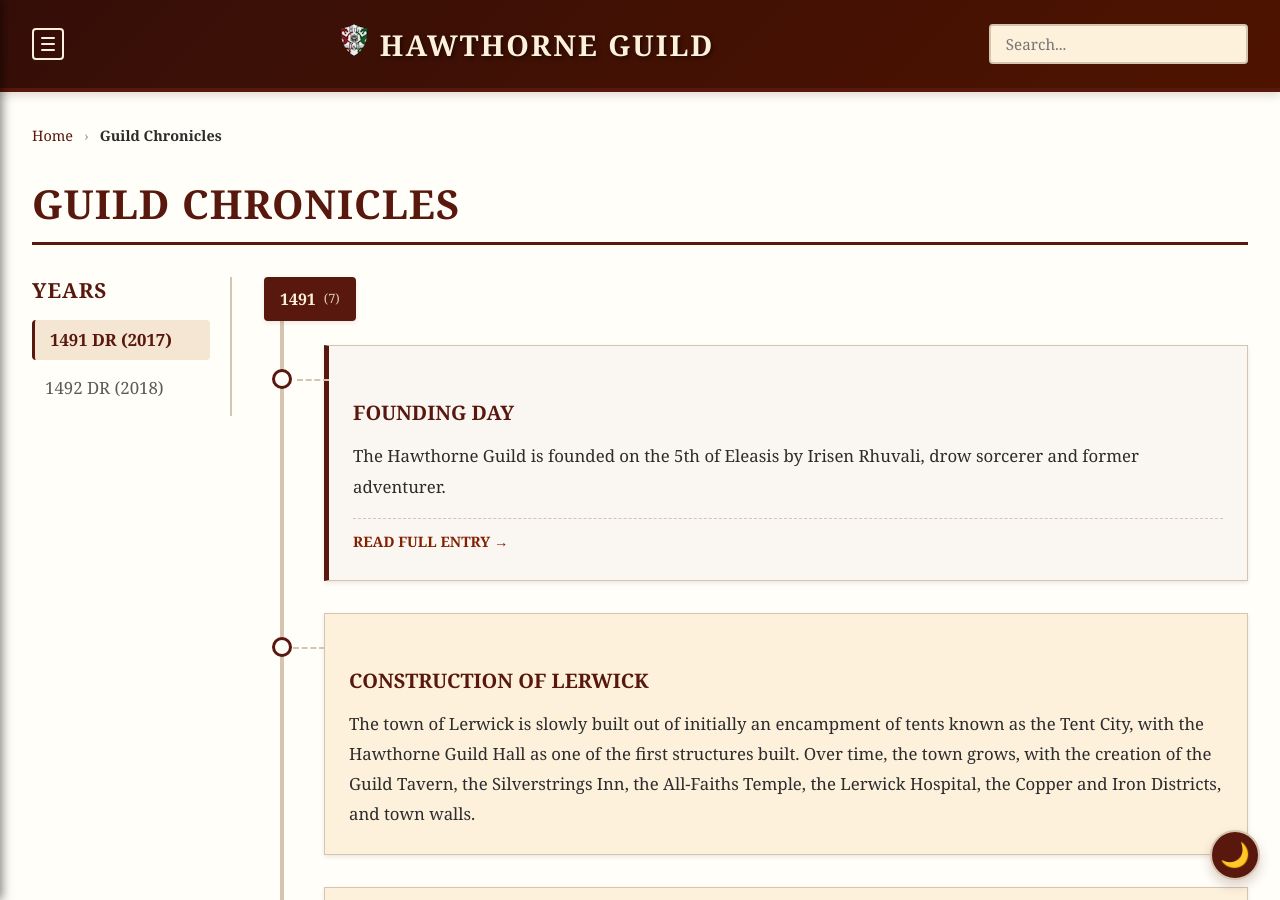
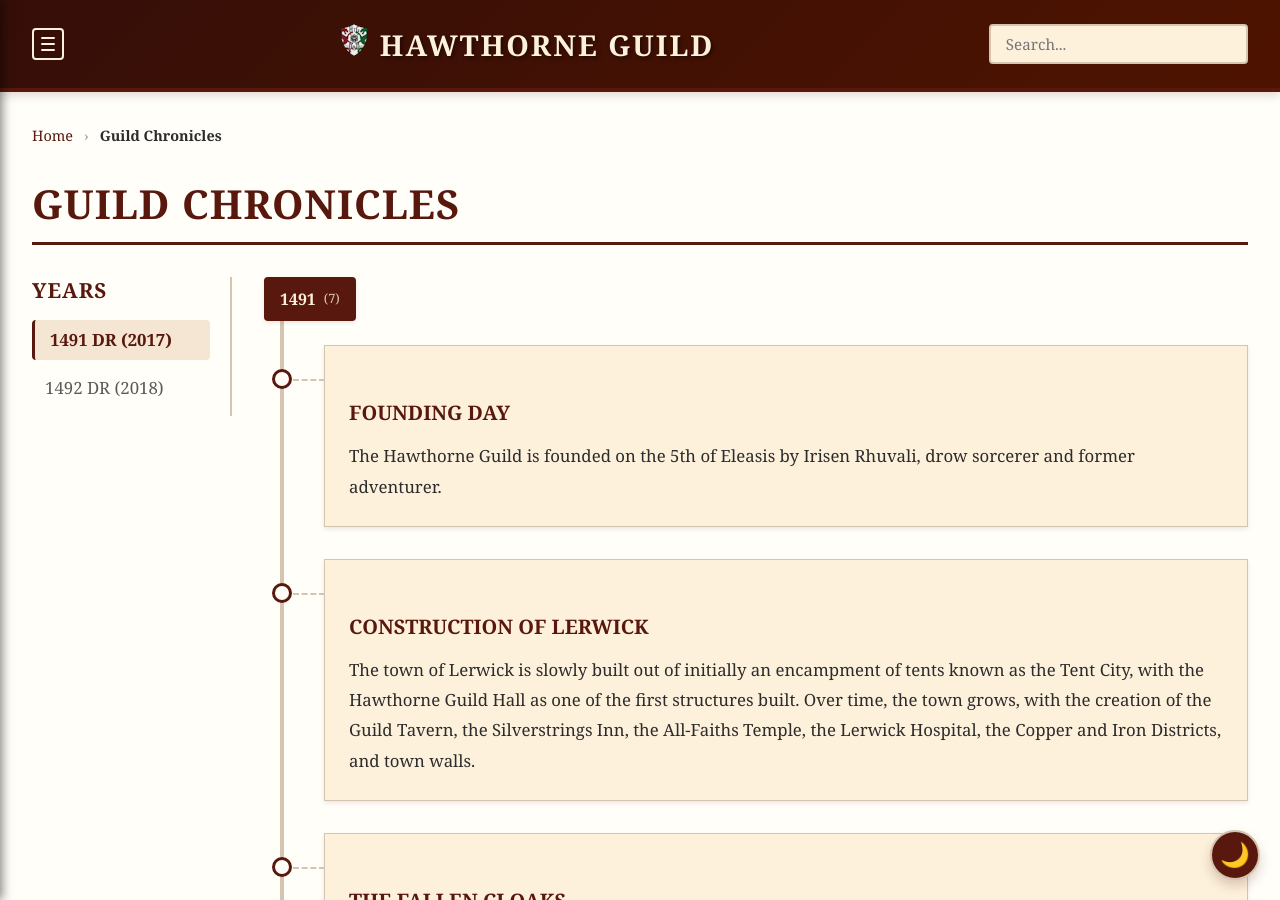
Before and after one commit to coconutswallow/Guides, a Jekyll site: the page built from guild-chronicles.md, in a window 1280 px wide and 900 px high. Built offline with Jekyll 4.4.1, drawn with Linux system fonts in a browser that asks for light colours.

Commit message:
Update guild-chronicles.md

```diff
--- a/guild-chronicles.md
+++ b/guild-chronicles.md
@@ -42,9 +42,19 @@
 
           <div class="timeline-events-stack">
             {% for event in group.items %}
+
+              {% comment %}
+                LOGIC: A 'full entry' is any link that is NOT a Discord link.
+              {% endcomment %}
+              {% assign is_discord = event.link | contains: "discord.com" %}
+              {% assign is_full_entry = false %}
+              {% if event.link and is_discord == false %}
+                {% assign is_full_entry = true %}
+              {% endif %}
+
               <div class="timeline-item">
 
-                <div class="timeline-content {% if event.link and event.full_entry %}type-major{% endif %}">
+                <div class="timeline-content {% if is_full_entry %}type-major{% endif %}">
 
                   {% if event.title %}
                     <h3 class="timeline-title">
@@ -60,7 +70,7 @@
                     {{ event.content | markdownify }}
                   </div>
 
-                  {% if event.link and event.full_entry %}
+                  {% if is_full_entry %}
                     <div class="timeline-footer">
                       <a href="{{ event.link | relative_url }}" class="read-more">Read Full Entry &rarr;</a>
                     </div>
```
